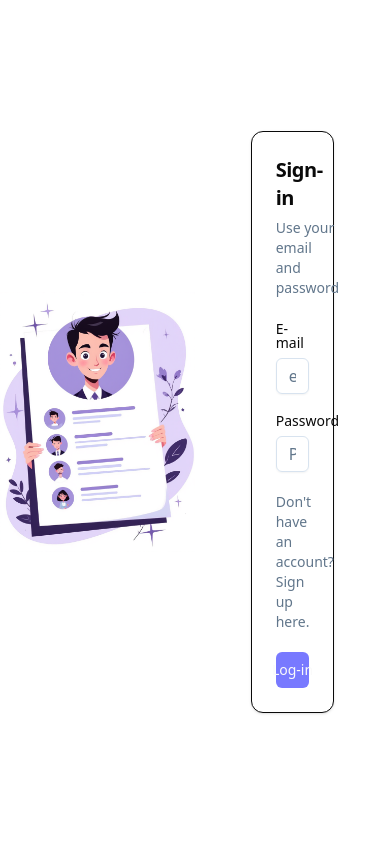
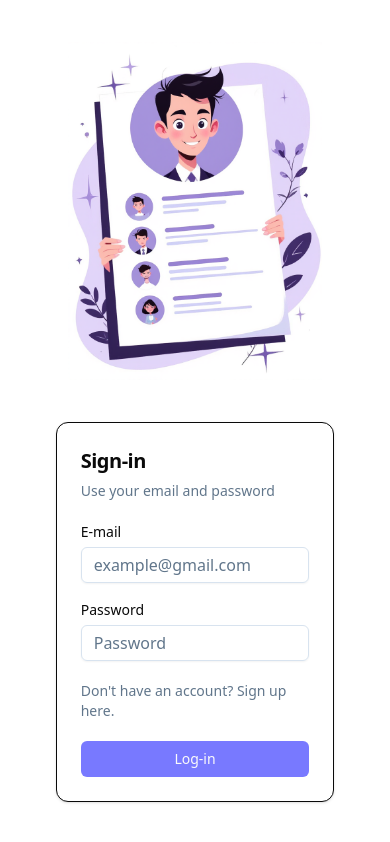
Before and after one commit to gustavobanares/Career-Manager, a React (Vite) app in the folder front/: page /sign-in in a window 390 px wide. Built offline with nearby package versions, Linux system fonts and the light colour scheme; no server answers.

Commit message:
style: Implement the responsive design for signup and signin

```diff
--- a/front/src/pages/auth/sign-in.tsx
+++ b/front/src/pages/auth/sign-in.tsx
@@ -58,15 +58,15 @@ export function SignIn() {
   }
 
   return (
-    <main className="flex w-full h-screen justify-around items-center">
-      <div className=" h-full w-full flex justify-center items-center">
-        <img src={cvVector} alt="guy-holding-a-cv" className="max-h-3/5" />
+    <main className="md:flex w-full h-screen justify-around items-center">
+      <div className=" h-full w-full flex justify-center items-center max-h-1/2 md:max-h-4/5">
+        <img src={cvVector} alt="guy-holding-a-cv" className="max-h-4/5" />
       </div>
       <form
         onSubmit={handleSignIn}
-        className="max-w-3xl w-full items-center flex justify-center"
+        className="max-w-3xl w-full items-center flex justify-center b"
       >
-        <Card className="w-3/7">
+        <Card className="md:w-3/7 w-5/7">
           <CardHeader>
             <CardTitle className="text-xl font-bold tracking-tight">
               Sign-in
--- a/front/src/pages/auth/sign-up.tsx
+++ b/front/src/pages/auth/sign-up.tsx
@@ -56,15 +56,15 @@ export function SignUp() {
   }
 
   return (
-    <main className="flex w-full h-screen justify-around items-center">
-      <div className=" h-full w-full flex justify-center items-center">
-        <img src={cvVector} alt="guy-holding-a-cv" className="max-h-3/5" />
+    <main className="md:flex w-full h-screen justify-around items-center">
+      <div className=" h-full w-full flex justify-center items-center max-h-1/2 md:max-h-4/5">
+        <img src={cvVector} alt="guy-holding-a-cv" className="max-h-4/5" />
       </div>
       <form
         onSubmit={handleSignUp}
         className="max-w-3xl w-full items-center flex justify-center"
       >
-        <Card className="w-3/7">
+        <Card className="md:w-3/7 w-5/7">
           <CardHeader>
             <CardTitle className="text-xl font-bold tracking-tight">
               Sign-up
```
